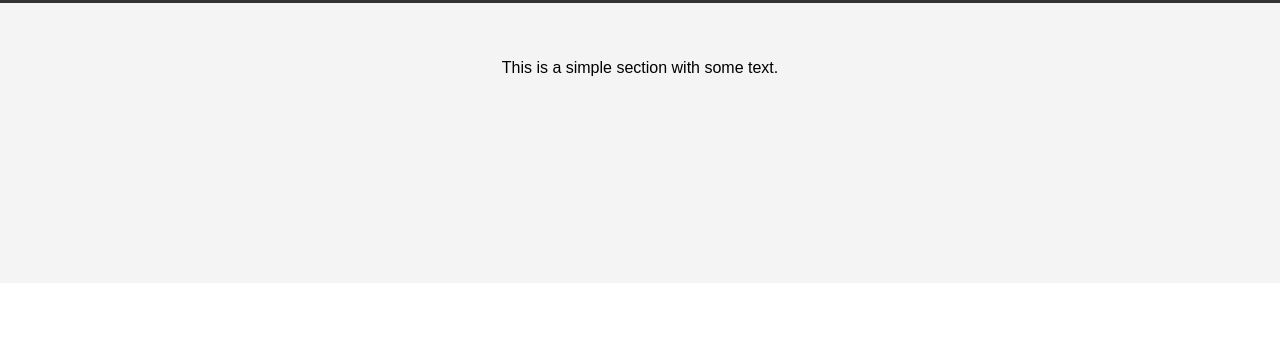
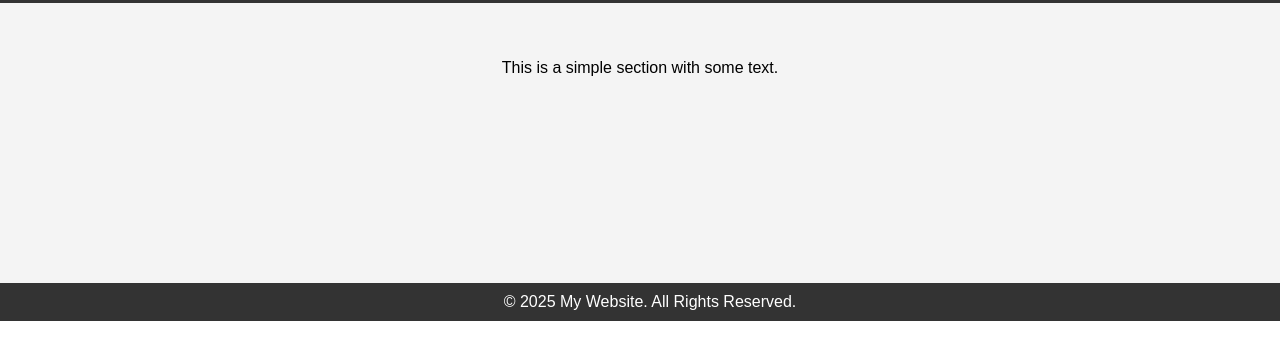
Before and after one commit to MohibRizwan1/simple-webpage, a plain HTML site: page index.html in a window 1280 px wide. Shown: the part 74-434 px from the top of the page. Drawn offline with Linux system fonts and the light colour scheme.

Commit message:
made footer

```diff
--- a/index.html
+++ b/index.html
@@ -43,7 +43,16 @@
       section {
         padding: 40px;
         background-color: rgb(244, 244, 244);
-        min-height: 200px;
+        height: 200px;
+      }
+
+      footer {
+        background-color: #333;
+        color: white;
+        padding: 10px;
+        position: relative;
+        bottom: 0;
+        width: 100%;
       }
     </style>
   </head>
@@ -60,5 +69,9 @@
     <section>
       <p>This is a simple section with some text.</p>
     </section>
+
+    <footer>
+      &copy; 2025 My Website. All Rights Reserved.
+    </footer>
   </body>
 </html>
```
